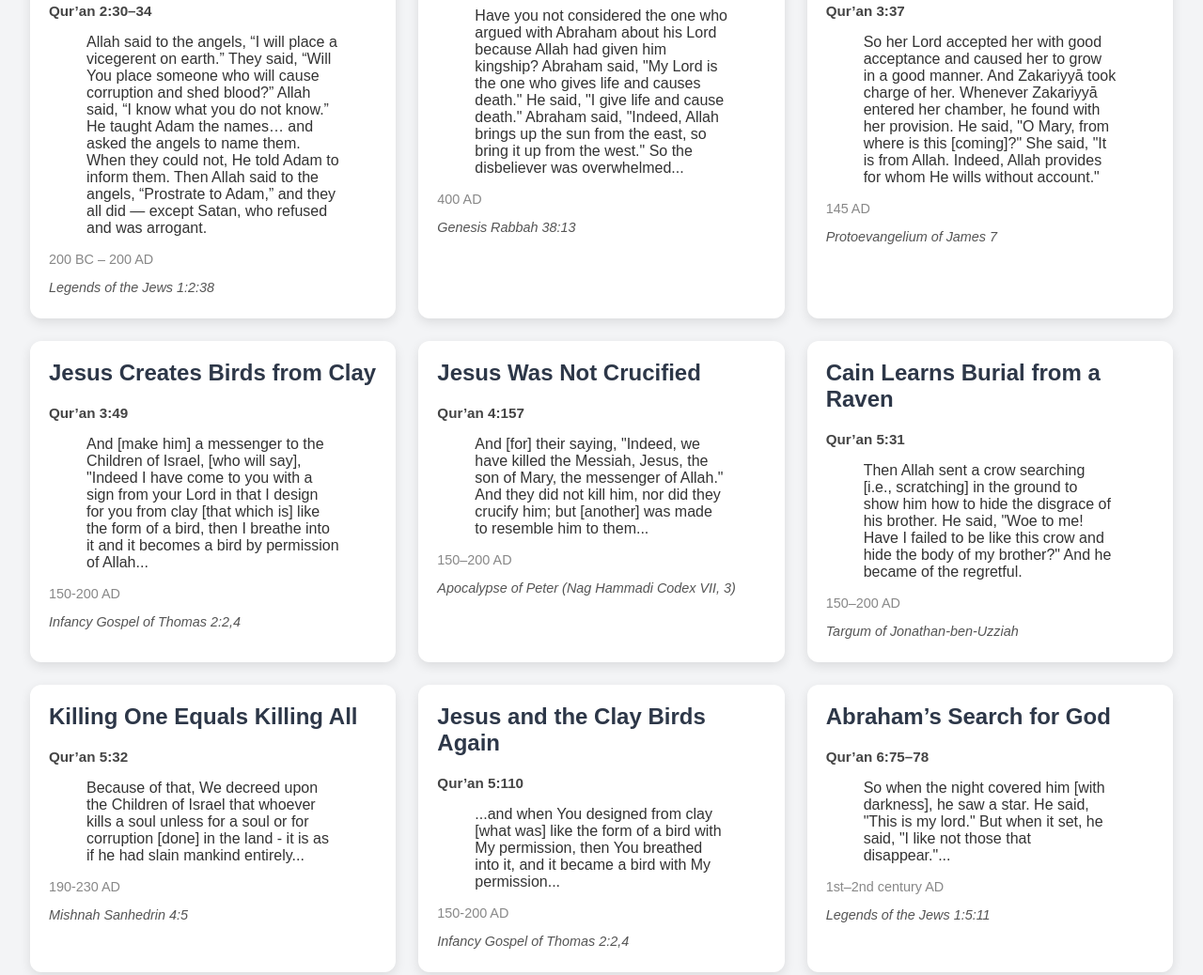
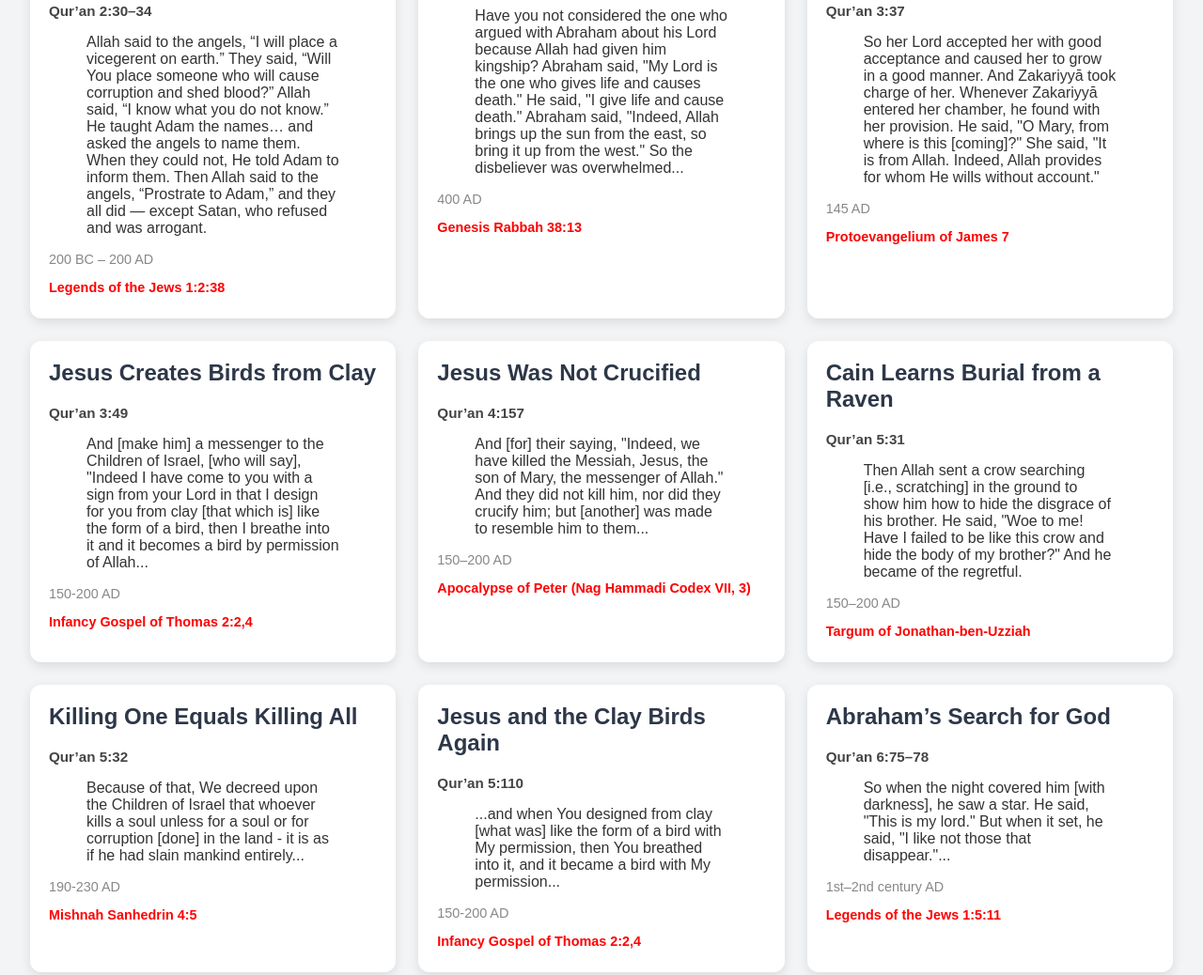
Before and after one commit to christiankhalifa/sourcesofthequran, a plain HTML site: page index.html in a window 1280 px wide. Shown: the part 1670-2708 px from the top of the page at 94% size. Drawn offline with Linux system fonts and the light colour scheme.

Commit message:
Sources bold

```diff
--- a/index.html
+++ b/index.html
@@ -75,8 +75,8 @@
       margin: 0.2rem 0 0.7rem 0;
     }
     .source {
-      font-style: italic;
-      color: #555;
+      font-weight: bold;
+      color: #ff0000;
       font-size: 0.9em;
       margin-bottom: 0.3rem;
     }
```
